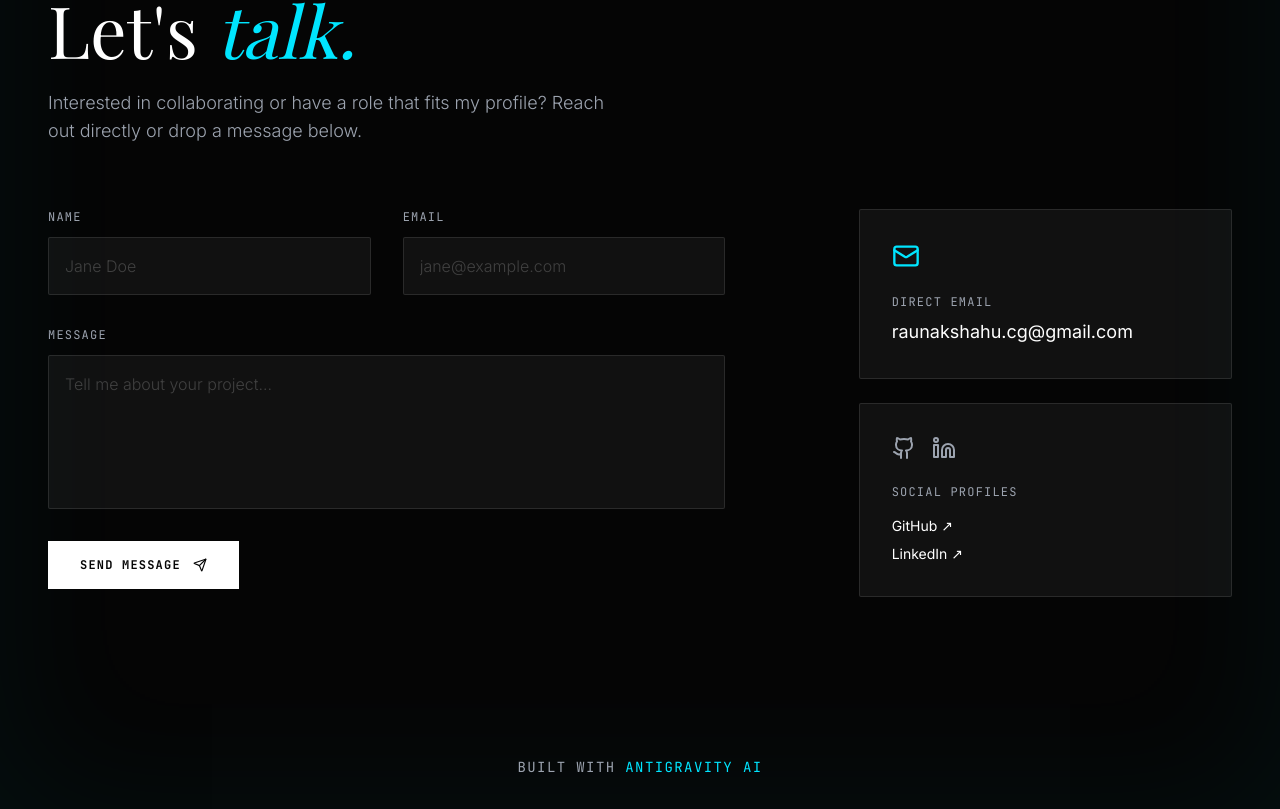
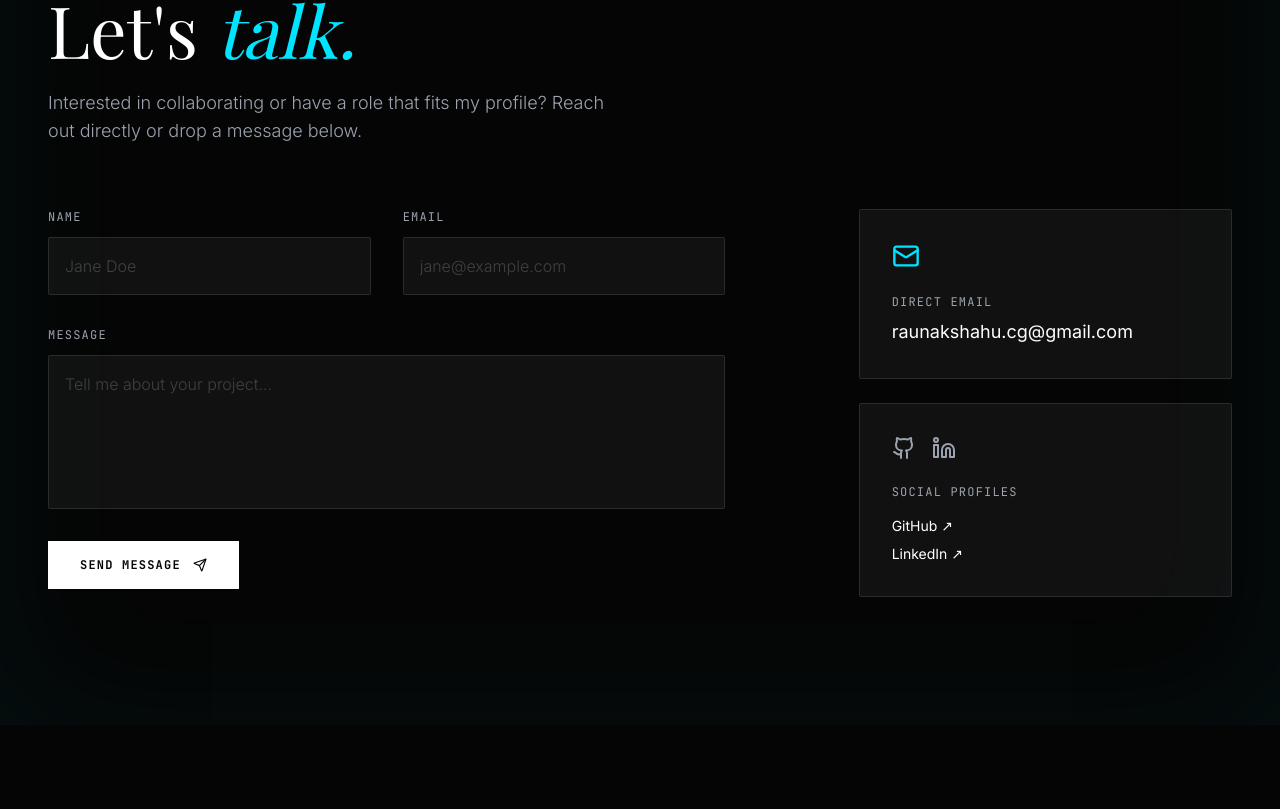
Before and after one commit to raunak2015/portfolio, a React (Vite) app: page / in a window 1280 px wide. Shown: the part 5910-6719 px from the top of the page. After the commit the page ends 6635 px from the top, so only its background shows below. Built offline with nearby package versions, Linux system fonts and the light colour scheme; a web font is replaced by a local one.

Commit message:
Remove antigravity ai footer

```diff
--- a/src/App.jsx
+++ b/src/App.jsx
@@ -29,10 +29,6 @@ const App = () => {
         <div className="relative z-0">
           <Contact />
         </div>
-        {/* Footer */}
-        <footer className="text-center py-8 text-secondary text-sm font-mono tracking-widest uppercase">
-          built with <span className="text-accent hover:text-white transition-colors cursor-pointer">antigravity ai</span>
-        </footer>
       </div>
     </BrowserRouter>
   );
```
